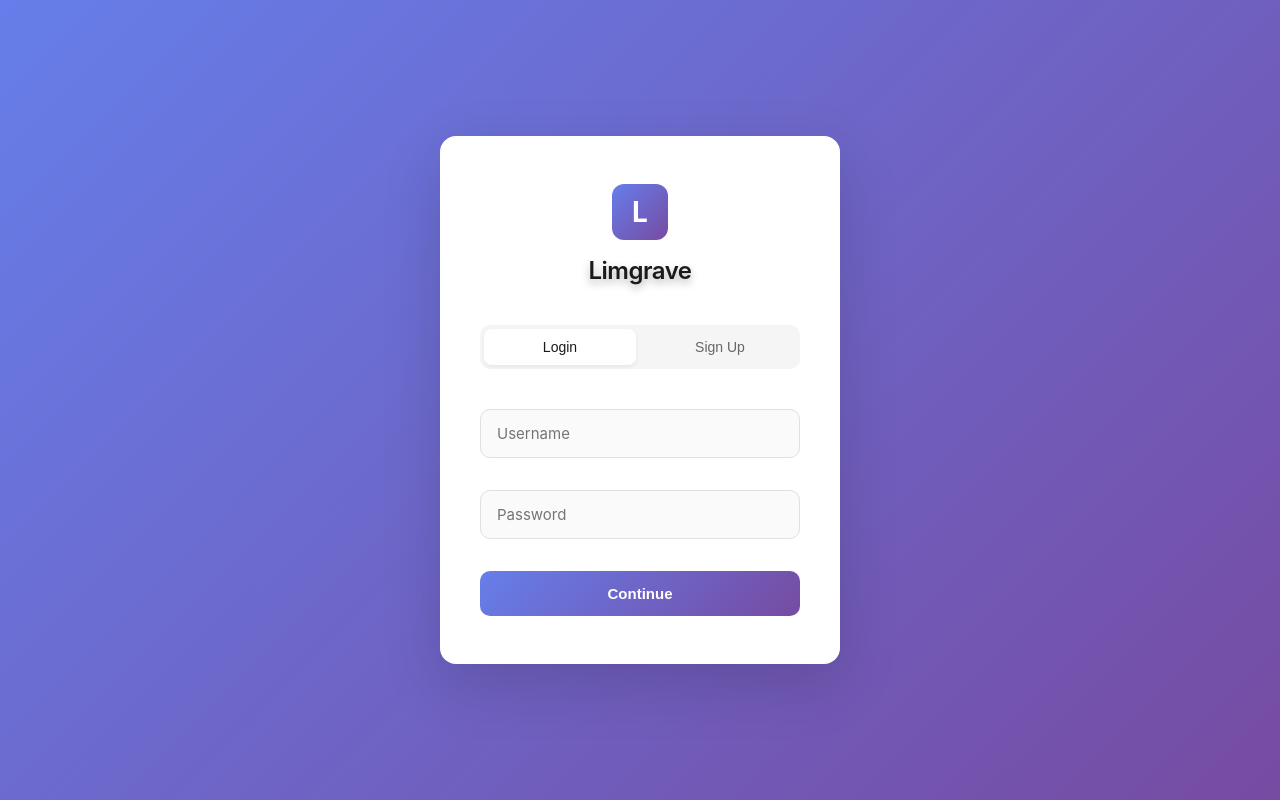
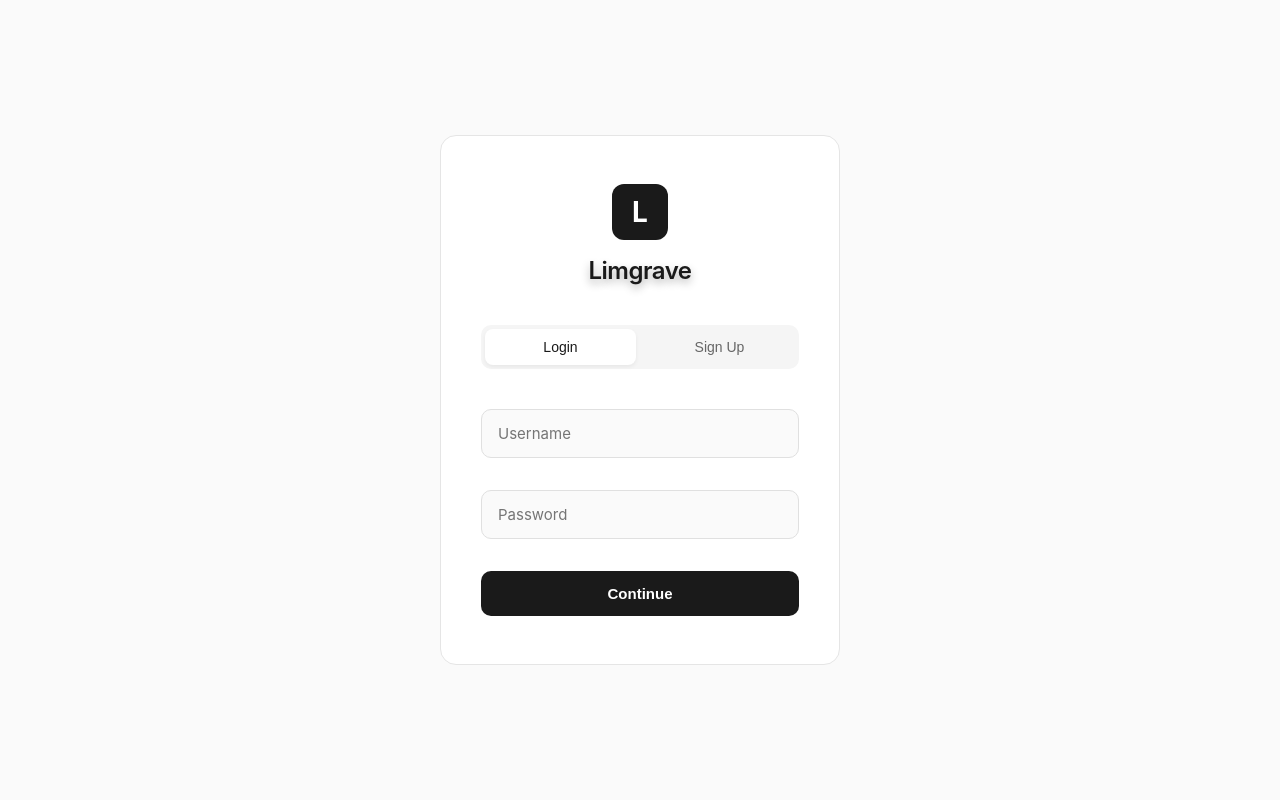
Before and after one commit to dhanyabad11/Limgrave-web, a React (Create React App) app: page /auth in a window 1280 px wide. Built offline with nearby package versions, Linux system fonts and the light colour scheme.

Commit message:
remove purple colour from background

```diff
--- a/src/pages/authentication.jsx
+++ b/src/pages/authentication.jsx
@@ -107,7 +107,7 @@ const styles = {
         display: "flex",
         alignItems: "center",
         justifyContent: "center",
-        background: "linear-gradient(135deg, #667eea 0%, #764ba2 100%)",
+        background: "#fafafa",
         padding: "20px",
         fontFamily: "-apple-system, BlinkMacSystemFont, 'Segoe UI', 'Roboto', sans-serif",
     },
@@ -117,7 +117,7 @@ const styles = {
         padding: "48px 40px",
         width: "100%",
         maxWidth: "400px",
-        boxShadow: "0 20px 60px rgba(0, 0, 0, 0.15)",
+        border: "1px solid #e5e5e5",
     },
     brandContainer: {
         textAlign: "center",
@@ -127,7 +127,7 @@ const styles = {
         width: "56px",
         height: "56px",
         borderRadius: "12px",
-        background: "linear-gradient(135deg, #667eea 0%, #764ba2 100%)",
+        background: "#1a1a1a",
         color: "white",
         display: "flex",
         alignItems: "center",
@@ -188,7 +188,7 @@ const styles = {
         padding: "14px",
         border: "none",
         borderRadius: "10px",
-        background: "linear-gradient(135deg, #667eea 0%, #764ba2 100%)",
+        background: "#1a1a1a",
         color: "white",
         fontSize: "15px",
         fontWeight: "600",
```
